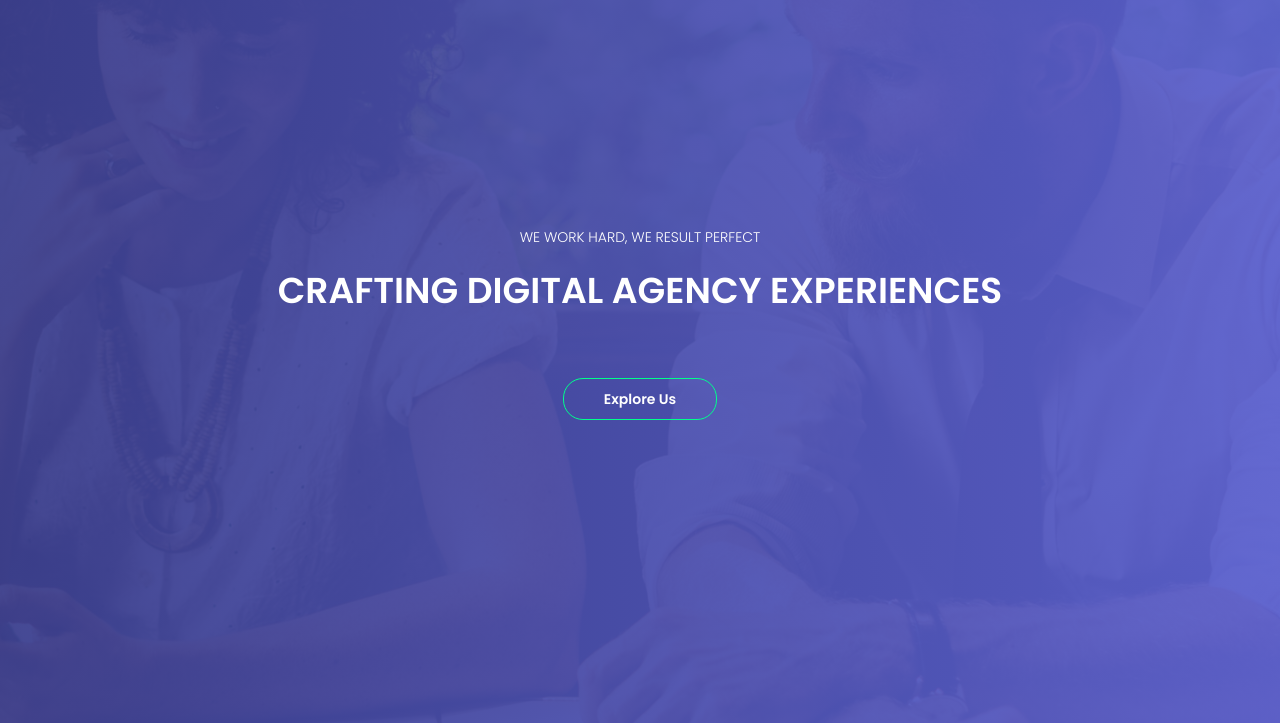
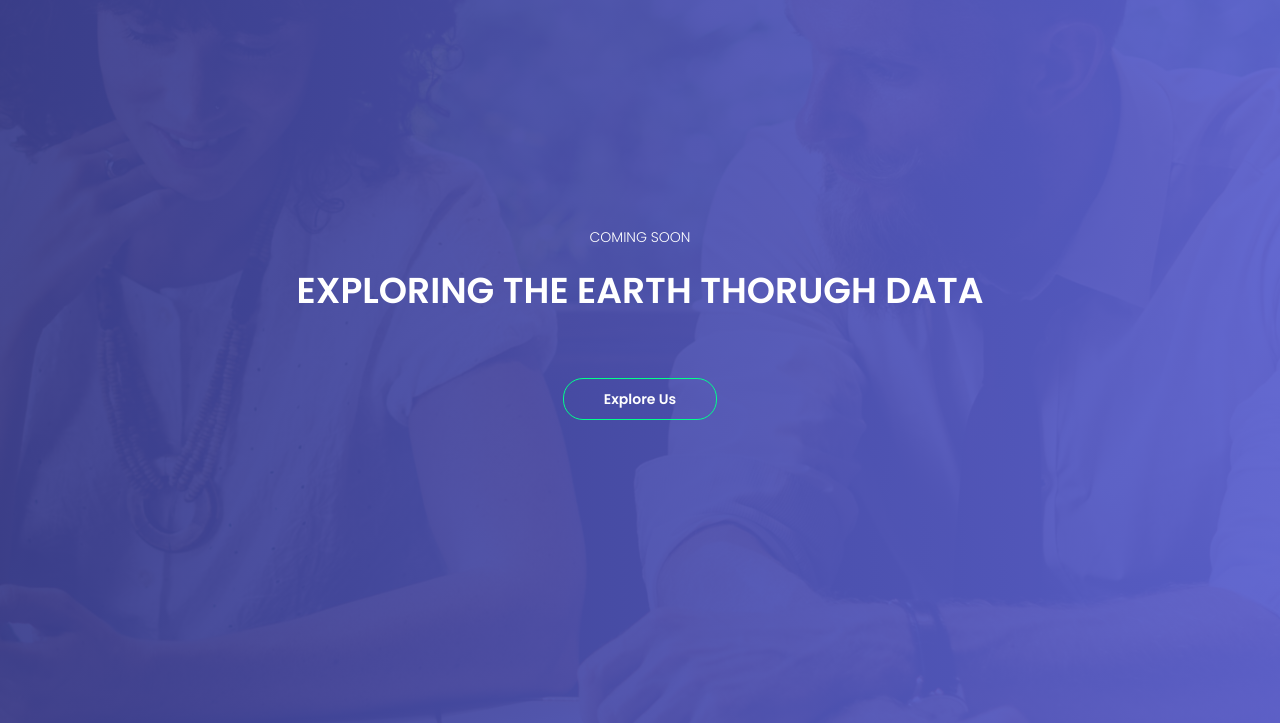
Before and after one commit to terrascope-io/terrascope.github.io, a plain HTML site: page index.html in a window 1280 px wide. Shown: the part 77-800 px from the top of the page. Drawn offline with nearby package versions, Linux system fonts and the light colour scheme.

Commit message:
index.html customised

```diff
--- a/index.html
+++ b/index.html
@@ -14,7 +14,7 @@
 	<!-- meta character set -->
 	<meta charset="UTF-8">
 	<!-- Site Title -->
-	<title>Agency</title>
+	<title>terrascope.io</title>
 
 	<link href="https://fonts.googleapis.com/css?family=Poppins:300,500,600" rel="stylesheet">
 		<!--
@@ -74,8 +74,8 @@
 				<div class="row fullscreen justify-content-center align-items-center">
 					<div class="col-lg-8">
 						<div class="banner-content text-center">
-							<p class="text-uppercase text-white">We work hard, we result perfect</p>
-							<h1 class="text-uppercase text-white">Crafting Digital Agency Experiences</h1>
+							<p class="text-uppercase text-white">Coming soon</p>
+							<h1 class="text-uppercase text-white">Exploring the Earth thorugh data</h1>
 							<a href="#" class="primary-btn banner-btn">Explore Us</a>
 						</div>
 					</div>
```
